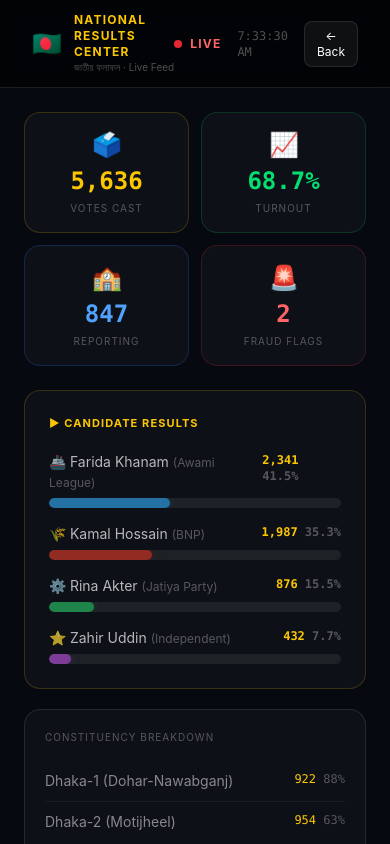
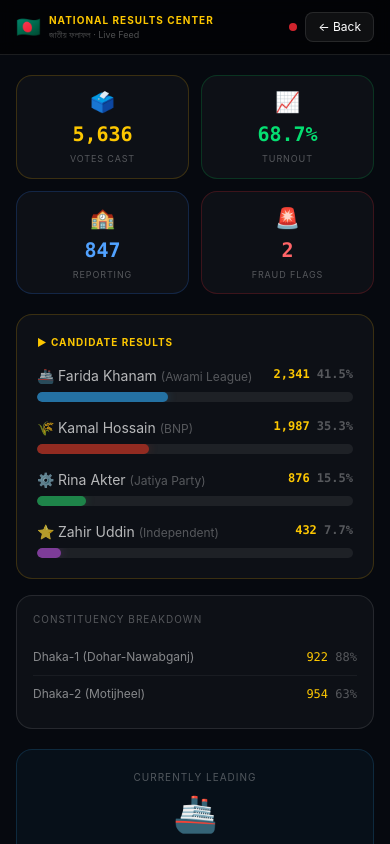
Before and after one commit to Mashrur97/bd-ems, a React (Vite) app: page /guest in a window 390 px wide. Shown: the top 844 px of the page. Built offline with nearby package versions, Linux system fonts and the light colour scheme.

Commit message:
made the site responsive

```diff
--- a/src/components/Navbar.jsx
+++ b/src/components/Navbar.jsx
@@ -1,6 +1,5 @@
 import { useNavigate } from "react-router-dom";
 import { useEffect, useState } from "react";
-import { useElection } from "../store/ElectionContext";
 
 export default function Navbar({ title, subtitle, rightContent, backTo }) {
   const navigate = useNavigate();
@@ -12,22 +11,21 @@
   }, []);
 
   return (
-    <div className="sticky top-0 z-50 bg-black/60 border-b border-white/10 backdrop-blur px-6 md:px-10 py-3 flex justify-between items-center">
-      <div className="flex items-center gap-3">
-        <span className="text-2xl">🇧🇩</span>
-        <div>
-          <div className="text-xs font-bold text-yellow-400 tracking-widest">
+    <div className="sticky top-0 z-50 bg-black/60 border-b border-white/10 backdrop-blur px-4 md:px-10 py-3 flex justify-between items-center gap-2">
+      <div className="flex items-center gap-2 md:gap-3 min-w-0">
+        <span className="text-xl md:text-2xl flex-shrink-0">🇧🇩</span>
+        <div className="min-w-0">
+          <div className="text-[10px] md:text-xs font-bold text-yellow-400 tracking-widest truncate">
             {title || "BANGLADESH ELECTION COMMISSION"}
           </div>
-          <div className="text-[10px] text-white/30">
+          <div className="text-[9px] md:text-[10px] text-white/30 truncate">
             {subtitle || "বাংলাদেশ নির্বাচন কমিশন · EMS v2.0"}
           </div>
         </div>
       </div>
-
-      <div className="flex items-center gap-4">
+      <div className="flex items-center gap-2 flex-shrink-0">
         {rightContent}
-        <span className="font-mono text-xs text-white/30 hidden md:block">
+        <span className="font-mono text-xs text-white/30 hidden lg:block">
           {time.toLocaleTimeString("en-BD")}
         </span>
         {backTo && (
--- a/src/pages/Guest.jsx
+++ b/src/pages/Guest.jsx
@@ -1,8 +1,10 @@
 import { useEffect, useState } from "react";
 import { useNavigate } from "react-router-dom";
 import { useElection } from "../store/ElectionContext";
-import { CANDIDATES, CONSTITUENCIES, ELIGIBLE_VOTERS } from "../data/mockData";
+import { CANDIDATES, CONSTITUENCIES } from "../data/mockData";
 import VoteBar from "../components/VoteBar";
+import Navbar from "../components/Navbar";
+import Footer from "../components/Footer";
 
 export default function Guest() {
   const navigate = useNavigate();
@@ -17,60 +19,48 @@
   const lead = CANDIDATES.reduce((a, b) => votes[a.id] > votes[b.id] ? a : b);
 
   return (
-    <div className="min-h-screen bg-[#06090f] text-white">
-      {/* topnav */}
-      <div className="sticky top-0 z-50 bg-black/60 border-b border-white/10 backdrop-blur px-8 py-3 flex justify-between items-center">
-        <div className="flex items-center gap-3">
-          <span className="text-2xl">🇧🇩</span>
-          <div>
-            <div className="text-xs font-bold text-yellow-400 tracking-widest">NATIONAL RESULTS CENTER</div>
-            <div className="text-[10px] text-white/30">জাতীয় ফলাফল · Live Feed</div>
-          </div>
-        </div>
-        <div className="flex items-center gap-4">
+    <div className="min-h-screen bg-[#06090f] text-white flex flex-col">
+      <Navbar
+        title="NATIONAL RESULTS CENTER"
+        subtitle="জাতীয় ফলাফল · Live Feed"
+        backTo="/"
+        rightContent={
           <div className="flex items-center gap-2">
             <div className="w-2 h-2 rounded-full bg-red-500 animate-pulse" />
-            <span className="text-xs text-red-400 tracking-widest font-bold">LIVE</span>
+            <span className="text-xs text-red-400 tracking-widest font-bold hidden sm:block">LIVE</span>
           </div>
-          <span className="font-mono text-xs text-white/30">{time.toLocaleTimeString("en-BD")}</span>
-          <button
-            onClick={() => navigate("/")}
-            className="px-3 py-1.5 rounded-lg bg-white/5 border border-white/10 text-xs hover:bg-white/10 transition-all"
-          >← Back</button>
-        </div>
-      </div>
+        }
+      />
 
-      <div className="max-w-5xl mx-auto px-6 py-6">
+      <div className="flex-1 max-w-5xl mx-auto w-full px-4 py-5">
         {/* stats */}
-        <div className="grid grid-cols-2 md:grid-cols-4 gap-3 mb-6">
+        <div className="grid grid-cols-2 md:grid-cols-4 gap-3 mb-5">
           {[
             { icon: "🗳️", val: totalVotes().toLocaleString(), label: "VOTES CAST", color: "text-yellow-400", border: "border-yellow-500/20" },
             { icon: "📈", val: turnout() + "%", label: "TURNOUT", color: "text-green-400", border: "border-green-500/20" },
             { icon: "🏫", val: "847", label: "REPORTING", color: "text-blue-400", border: "border-blue-500/20" },
             { icon: "🚨", val: fraudFlags.length.toString(), label: "FRAUD FLAGS", color: "text-red-400", border: "border-red-500/20" },
           ].map((s) => (
-            <div key={s.label} className={`bg-white/[0.03] border ${s.border} rounded-2xl p-4 text-center`}>
-              <div className="text-2xl mb-1">{s.icon}</div>
-              <div className={`font-mono text-2xl font-bold ${s.color}`}>{s.val}</div>
-              <div className="text-[10px] text-white/30 tracking-widest mt-1">{s.label}</div>
+            <div key={s.label} className={`bg-white/[0.03] border ${s.border} rounded-2xl p-3 md:p-4 text-center`}>
+              <div className="text-xl md:text-2xl mb-1">{s.icon}</div>
+              <div className={`font-mono text-xl md:text-2xl font-bold ${s.color}`}>{s.val}</div>
+              <div className="text-[9px] md:text-[10px] text-white/30 tracking-widest mt-1">{s.label}</div>
             </div>
           ))}
         </div>
 
         <div className="grid grid-cols-1 md:grid-cols-3 gap-5">
           {/* results */}
-          <div className="md:col-span-2 flex flex-col gap-5">
-            <div className="bg-white/[0.03] border border-yellow-500/20 rounded-2xl p-6">
-              <div className="text-[11px] tracking-widest text-yellow-400 font-bold mb-5">▶ CANDIDATE RESULTS</div>
+          <div className="md:col-span-2 flex flex-col gap-4">
+            <div className="bg-white/[0.03] border border-yellow-500/20 rounded-2xl p-5 md:p-6">
+              <div className="text-[10px] tracking-widest text-yellow-400 font-bold mb-4">▶ CANDIDATE RESULTS</div>
               <VoteBar />
             </div>
-
-            {/* constituency */}
-            <div className="bg-white/[0.03] border border-white/10 rounded-2xl p-5">
-              <div className="text-[10px] tracking-widest text-white/30 mb-4">CONSTITUENCY BREAKDOWN</div>
+            <div className="bg-white/[0.03] border border-white/10 rounded-2xl p-4 md:p-5">
+              <div className="text-[10px] tracking-widest text-white/30 mb-3">CONSTITUENCY BREAKDOWN</div>
               {CONSTITUENCIES.map((c) => (
                 <div key={c.id} className="flex justify-between py-2.5 border-b border-white/5 text-sm last:border-0">
-                  <span className="text-white/50">{c.name}</span>
+                  <span className="text-white/50 text-xs md:text-sm">{c.name}</span>
                   <span className="font-mono text-yellow-400 text-xs">{(Math.floor(800 + Math.random() * 200)).toLocaleString()} <span className="text-white/30">{Math.floor(60 + Math.random() * 30)}%</span></span>
                 </div>
               ))}
@@ -79,7 +69,6 @@
 
           {/* side panel */}
           <div className="flex flex-col gap-4">
-            {/* leading */}
             <div className="bg-white/[0.03] rounded-2xl p-5 text-center border transition-all"
               style={{ borderColor: lead.color + "44", background: lead.color + "12" }}>
               <div className="text-[10px] tracking-widest text-white/30 mb-2">CURRENTLY LEADING</div>
@@ -92,7 +81,6 @@
               <div className="text-[10px] text-white/30 mt-1">VOTES</div>
             </div>
 
-            {/* fraud flags */}
             <div className="bg-white/[0.03] border border-red-500/20 rounded-2xl p-4">
               <div className="text-[10px] tracking-widest text-red-400 font-bold mb-3">⚠ FRAUD FLAGS</div>
               {fraudFlags.length === 0
@@ -105,7 +93,6 @@
                 ))}
             </div>
 
-            {/* timeline */}
             <div className="bg-white/[0.03] border border-white/10 rounded-2xl p-4">
               <div className="text-[10px] tracking-widest text-white/30 mb-3">ELECTION TIMELINE</div>
               {[
@@ -125,6 +112,7 @@
           </div>
         </div>
       </div>
+      <Footer />
     </div>
   );
 }
--- a/src/pages/Landing.jsx
+++ b/src/pages/Landing.jsx
@@ -3,6 +3,7 @@
 import { useEffect, useState } from "react";
 import Navbar from "../components/Navbar";
 import Footer from "../components/Footer";
+
 export default function Landing() {
   const navigate = useNavigate();
   const { totalVotes, turnout } = useElection();
@@ -20,7 +21,6 @@
       subtitle: "সরাসরি ফলাফল · Guest Mode",
       desc: "Real-time national vote count. No login needed.",
       link: "/guest",
-      color: "blue",
       border: "border-blue-500/20",
       bg: "hover:bg-blue-500/10",
       text: "text-blue-400",
@@ -31,7 +31,6 @@
       subtitle: "ভোটার পোর্টাল · NID Login",
       desc: "Search your booth, cast vote, view results & slip.",
       link: "/voter/login",
-      color: "green",
       border: "border-green-500/20",
       bg: "hover:bg-green-500/10",
       text: "text-green-400",
@@ -39,60 +38,115 @@
   ];
 
   const officerPortals = [
-    { icon: "📝", title: "Asst. Presiding Officer", subtitle: "Booth vote entry", link: "/officer/apo", text: "text-yellow-400", border: "border-yellow-500/20", bg: "hover:bg-yellow-500/10" },
-    { icon: "🏛️", title: "Presiding Officer", subtitle: "Verify station results", link: "/officer/po", text: "text-orange-400", border: "border-orange-500/20", bg: "hover:bg-orange-500/10" },
-    { icon: "📋", title: "Asst. Returning Officer", subtitle: "Compile constituency", link: "/officer/aro", text: "text-purple-400", border: "border-purple-500/20", bg: "hover:bg-purple-500/10" },
-    { icon: "⚖️", title: "Returning Officer", subtitle: "Final approval", link: "/officer/ro", text: "text-red-400", border: "border-red-500/20", bg: "hover:bg-red-500/10" },
+    {
+      icon: "📝",
+      title: "Asst. Presiding Officer",
+      subtitle: "Booth vote entry",
+      link: "/officer/apo",
+      text: "text-yellow-400",
+      border: "border-yellow-500/20",
+      bg: "hover:bg-yellow-500/10",
+    },
+    {
+      icon: "🏛️",
+      title: "Presiding Officer",
+      subtitle: "Verify station results",
+      link: "/officer/po",
+      text: "text-orange-400",
+      border: "border-orange-500/20",
+      bg: "hover:bg-orange-500/10",
+    },
+    {
+      icon: "📋",
+      title: "Asst. Returning Officer",
+      subtitle: "Compile constituency",
+      link: "/officer/aro",
+      text: "text-purple-400",
+      border: "border-purple-500/20",
+      bg: "hover:bg-purple-500/10",
+    },
+    {
+      icon: "⚖️",
+      title: "Returning Officer",
+      subtitle: "Final approval",
+      link: "/officer/ro",
+      text: "text-red-400",
+      border: "border-red-500/20",
+      bg: "hover:bg-red-500/10",
+    },
   ];
 
   return (
     <div className="min-h-screen bg-[#06090f] text-white">
-      {/* topbar */}
-      <Navbar/>
+      <Navbar />
 
       {/* hero */}
-      <div className="text-center pt-16 pb-10 px-6">
-        <div className="inline-flex items-center gap-2 px-4 py-1.5 rounded-full bg-red-500/10 border border-red-500/30 mb-6">
+      <div className="text-center pt-12 md:pt-16 pb-8 md:pb-10 px-4">
+        <div className="inline-flex items-center gap-2 px-4 py-1.5 rounded-full bg-red-500/10 border border-red-500/30 mb-5">
           <div className="w-2 h-2 rounded-full bg-red-500 animate-pulse" />
-          <span className="text-xs text-red-400 tracking-widest font-bold">ELECTION IN PROGRESS</span>
+          <span className="text-xs text-red-400 tracking-widest font-bold">
+            ELECTION IN PROGRESS
+          </span>
         </div>
 
-        <h1 className="text-5xl md:text-7xl font-black leading-tight mb-3"
-          style={{ background: "linear-gradient(135deg, #e8b84b, #fff 45%, #4caf50)", WebkitBackgroundClip: "text", WebkitTextFillColor: "transparent" }}>
+        <h1
+          className="text-4xl md:text-6xl lg:text-7xl font-black leading-tight mb-3"
+          style={{
+            background: "linear-gradient(135deg, #e8b84b, #fff 45%, #4caf50)",
+            WebkitBackgroundClip: "text",
+            WebkitTextFillColor: "transparent",
+          }}
+        >
           জাতীয় সংসদ নির্বাচন ২০২৪
         </h1>
-        <p className="text-white/40 text-lg mb-8">
+        <p className="text-white/40 text-base md:text-lg mb-6">
           12th National Parliamentary Election · January 7, 2024
         </p>
 
-        {/* live ticker */}
-        <div className="inline-flex gap-8 px-8 py-3 bg-yellow-500/5 border border-yellow-500/15 rounded-full text-sm mb-14">
-          <span>🗳️ <b className="text-yellow-400 font-mono">{totalVotes().toLocaleString()}</b> votes</span>
-          <span>📊 <b className="text-green-400">{turnout()}%</b> turnout</span>
-          <span>🏫 <b className="text-blue-400">847/1,200</b> stations</span>
-          <span>🚨 <b className="text-orange-400">2</b> flags</span>
+        {/* ticker */}
+        <div className="inline-flex flex-wrap justify-center gap-4 md:gap-8 px-5 md:px-8 py-3 bg-yellow-500/5 border border-yellow-500/15 rounded-2xl md:rounded-full text-xs md:text-sm mb-10 md:mb-14">
+          <span>
+            🗳️{" "}
+            <b className="text-yellow-400 font-mono">
+              {totalVotes().toLocaleString()}
+            </b>{" "}
+            votes
+          </span>
+          <span>
+            📊 <b className="text-green-400">{turnout()}%</b> turnout
+          </span>
+          <span>
+            🏫 <b className="text-blue-400">847/1,200</b> stations
+          </span>
+          <span>
+            🚨 <b className="text-orange-400">2</b> flags
+          </span>
         </div>
       </div>
 
       {/* portal cards */}
-      <div className="max-w-5xl mx-auto px-6 pb-20">
-        <div className="grid grid-cols-3 gap-4">
+      <div className="max-w-5xl mx-auto px-4 pb-20">
+        <div className="grid grid-cols-1 md:grid-cols-3 gap-4">
           {/* main 2 portals */}
           {portals.map((p) => (
             <div
               key={p.title}
               onClick={() => navigate(p.link)}
-              className={`rounded-2xl p-7 cursor-pointer border ${p.border} ${p.bg} bg-white/[0.03] transition-all duration-300 hover:-translate-y-1 hover:shadow-2xl`}
+              className={`rounded-2xl p-6 md:p-7 cursor-pointer border ${p.border} ${p.bg} bg-white/[0.03] transition-all duration-300 hover:-translate-y-1 hover:shadow-2xl`}
             >
               <div className="text-4xl mb-4">{p.icon}</div>
-              <div className={`text-xl font-bold ${p.text} mb-1`}>{p.title}</div>
+              <div className={`text-xl font-bold ${p.text} mb-1`}>
+                {p.title}
+              </div>
               <div className="text-xs text-white/30 mb-3">{p.subtitle}</div>
-              <div className="text-sm text-white/50 leading-relaxed">{p.desc}</div>
+              <div className="text-sm text-white/50 leading-relaxed">
+                {p.desc}
+              </div>
               <div className={`mt-4 text-xs ${p.text}`}>Enter →</div>
             </div>
           ))}
 
-          {/* officer portals stacked */}
+          {/* officer portals — stacked in 3rd column on desktop, flat on mobile */}
           <div className="flex flex-col gap-3">
             {officerPortals.map((p) => (
               <div
@@ -112,8 +166,7 @@
         </div>
       </div>
 
-      {/* footer */}
-      <Footer/>
-      </div>
+      <Footer />
+    </div>
   );
 }
--- a/src/pages/officers/APODashboard.jsx
+++ b/src/pages/officers/APODashboard.jsx
@@ -105,7 +105,7 @@
           }}
         />
 
-        <div className="flex-1 p-8 overflow-auto">
+        <div className="flex-1 p-4 md:p-8 overflow-auto pb-24 md:pb-8">
           {/* VOTE ENTRY */}
           {section === "entry" && (
             <div>
--- a/src/pages/officers/ARODashboard.jsx
+++ b/src/pages/officers/ARODashboard.jsx
@@ -45,7 +45,7 @@
           onLogout={() => { sessionStorage.clear(); toast.success("Logged out successfully"); navigate("/"); }}
         />
 
-        <div className="flex-1 p-8 overflow-auto">
+        <div className="flex-1 p-4 md:p-8 overflow-auto pb-24 md:pb-8">
 
           {/* COMPILE */}
           {section === "compile" && (
--- a/src/pages/officers/PODashboard.jsx
+++ b/src/pages/officers/PODashboard.jsx
@@ -55,7 +55,7 @@
           onLogout={() => { sessionStorage.clear(); toast.success("Logged out successfully"); navigate("/"); }}
         />
 
-        <div className="flex-1 p-8 overflow-auto">
+        <div className="flex-1 p-4 md:p-8 overflow-auto pb-24 md:pb-8">
 
           {/* OVERVIEW */}
           {section === "overview" && (
--- a/src/pages/officers/RODashboard.jsx
+++ b/src/pages/officers/RODashboard.jsx
@@ -51,7 +51,7 @@
           onLogout={() => { sessionStorage.clear(); toast.success("Logged out successfully"); navigate("/"); }}
         />
 
-        <div className="flex-1 p-8 overflow-auto">
+        <div className="flex-1 p-4 md:p-8 overflow-auto pb-24 md:pb-8">
 
           {/* FINAL APPROVAL */}
           {section === "approval" && (
```
Also changed, not shown: src/components/Sidebar.jsx (+32 -3 lines), src/pages/voter/VoterDashboard.jsx (+110 -194 lines).
